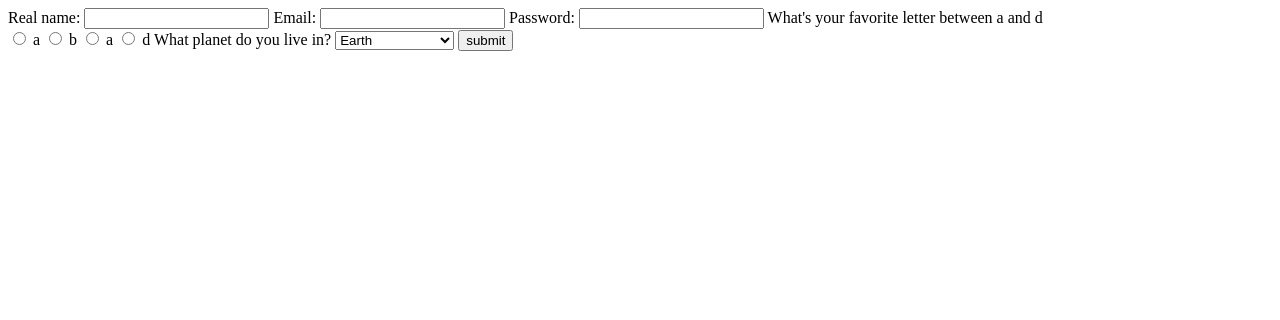
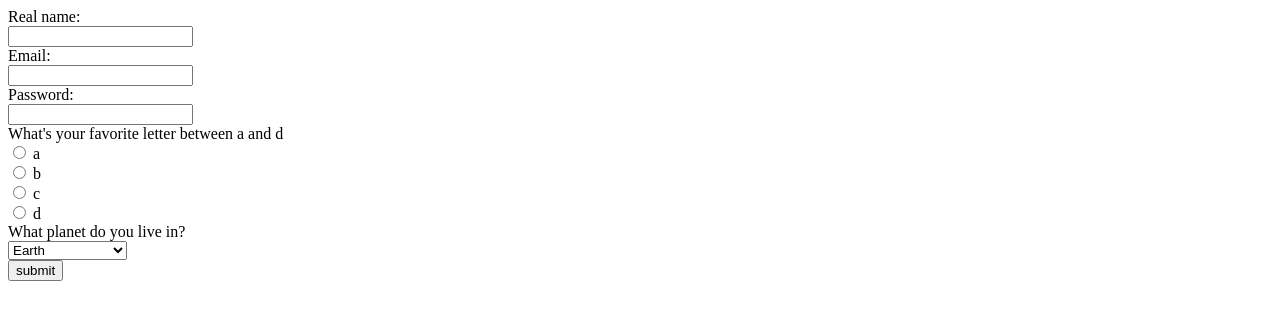
Before and after one commit to skibidigyattohio/lesson06, a plain HTML site: page index.html in a window 1280 px wide. Drawn offline with Linux system fonts and the light colour scheme.

Commit message:
Update index.html

```diff
--- a/index.html
+++ b/index.html
@@ -5,26 +5,38 @@
   <body>
     <form action="1">
       <label>Real name:</label>
+      <br>
       <input type="text" id="fn" name="fn">
+      <br>
       <label>Email:</label>
+      <br>
       <input type="text" id="em" name="em">
+      <br>
       <label>Password:</label>
+      <br>
       <input type="text" id="pw" name="pw">
+      <br>
       <label>What's your favorite letter between a and d</label>
       <br>
       <input type="radio" id="a" name="a" value="a">
       <lable for="a">a</lable>
+      <br>
       <input type="radio" id="b" name="b" value="b">
       <lable for="b">b</lable>
+      <br>
       <input type="radio" id="c" name="c" value="c">
-      <lable for="c">a</lable>
+      <lable for="c">c</lable>
+      <br>
       <input type="radio" id="d" name="d" value="d">
       <lable for="d">d</lable>
+      <br>
       <label for="planets">What planet do you live in?</label>
+      <br>
       <select name="planets" id="planets">
         <option value="not funny">Earth</option>
         <option value="very funny">Uranus 😂😂😂</option>
       </select>
+      <br>
       <input type="Submit" value="submit">
     </form>
   </body>
```
